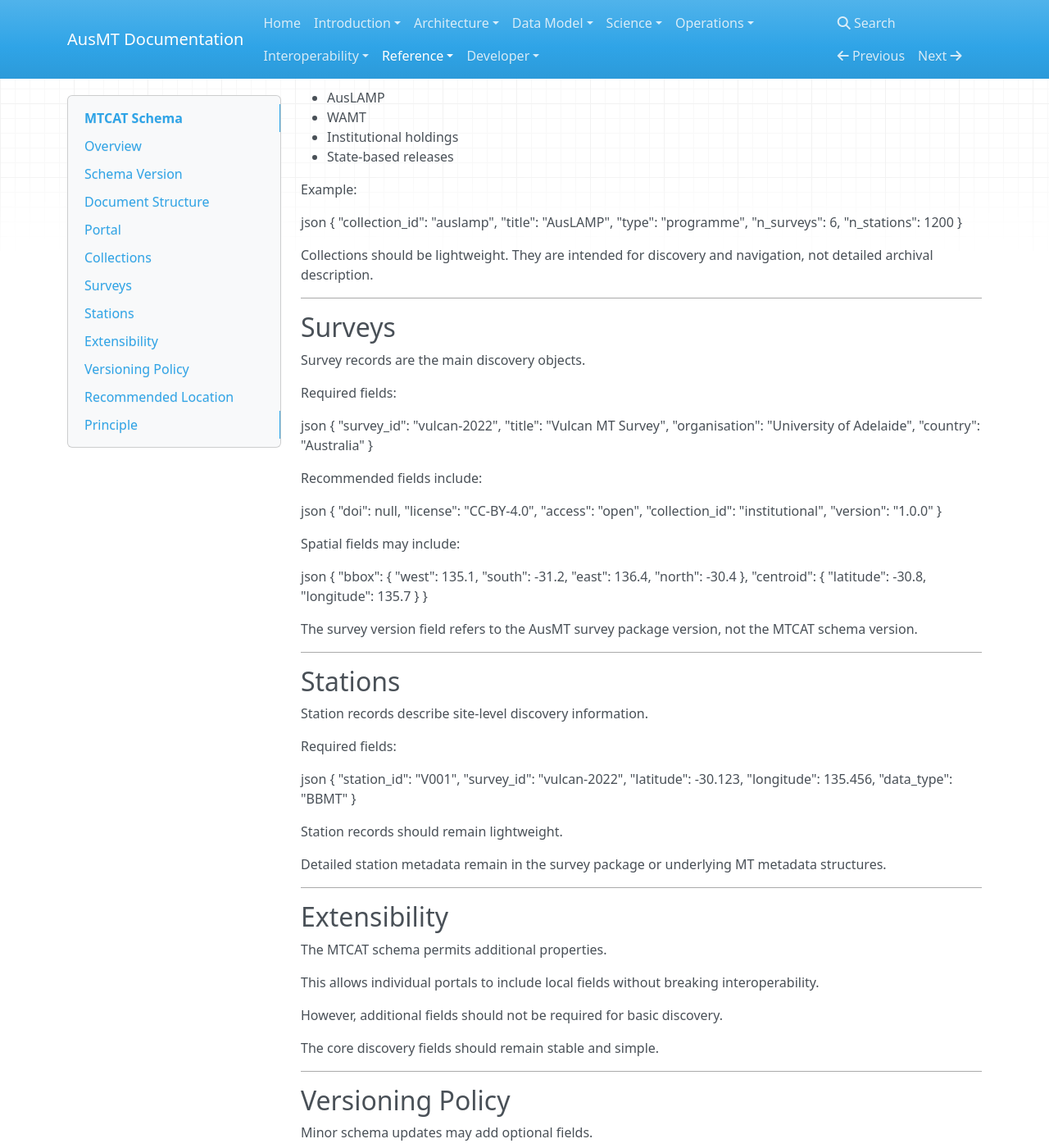
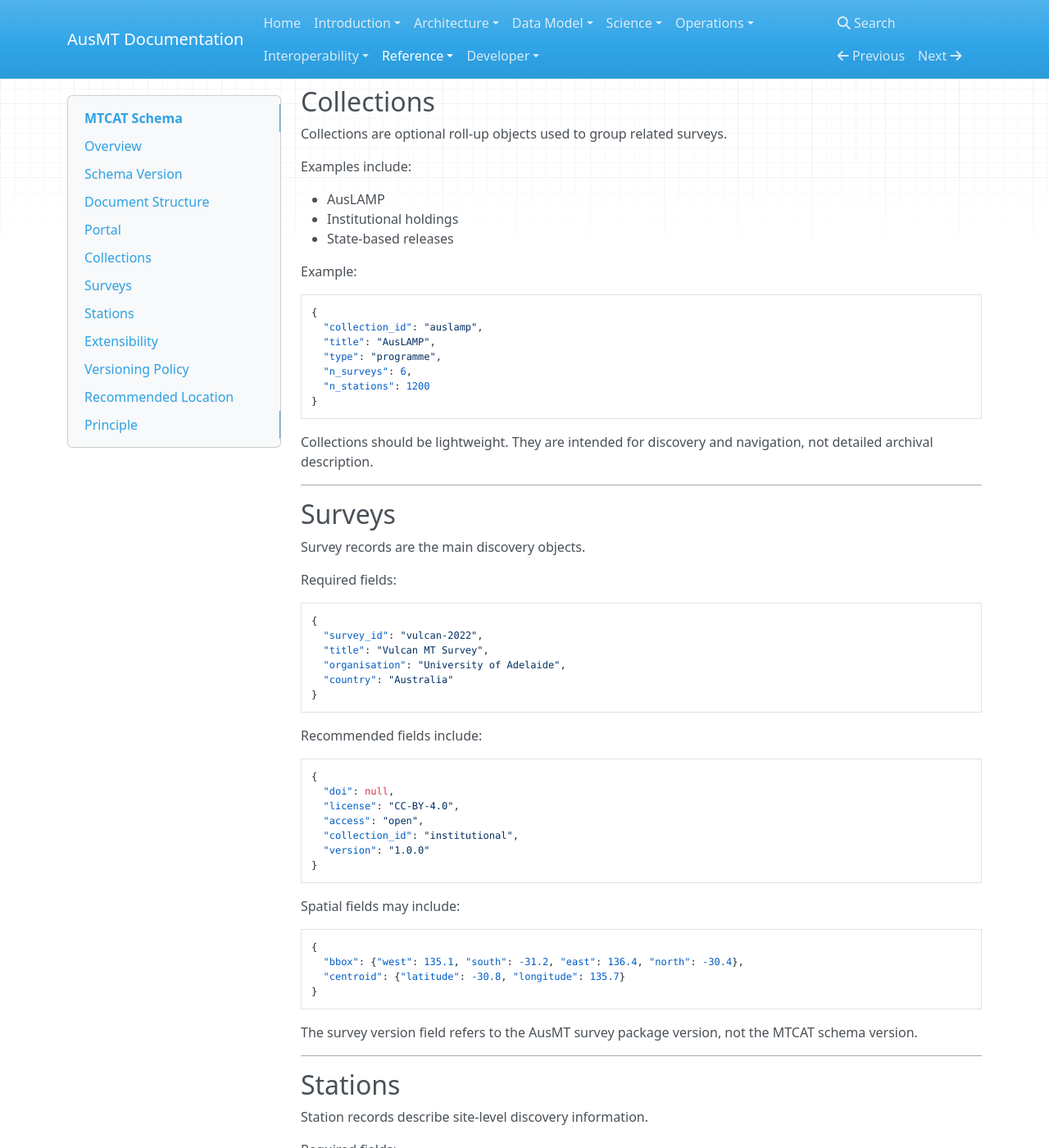
Before and after one commit to bvkay/ausmt, an MkDocs documentation site: the page built from docs/docs/reference/mtcat-schema.md, in a window 1280 px wide and 1400 px high, scrolled down 1587 px. Shown: the whole window at 82% size. Built offline with MkDocs 1.6.1, drawn with Linux system fonts in a browser that asks for light colours; nearby versions of some CDN libraries; some of the changed text lies outside the part shown.

Commit message:
docs: reference pages — repair broken JSON fences, anchor to shipped schema
mtcat-schema.md's seven example blocks had collapsed onto single lines (broken
code fences); reformatted, WAMT dropped, shipped schema location added
(engine/schema/mtcat.schema.json — its \ already matches the versioned-name
recommendation). glossary.md's Release entry now defers to versioning.md's
implementation status. manifest-schema.md and survey-yaml.md verified current
(C32 bundle formats, instruments[].pid, coordinate_resolution) — no changes.

````diff
--- a/docs/docs/reference/mtcat-schema.md
+++ b/docs/docs/reference/mtcat-schema.md
@@ -31,9 +31,11 @@ mtcat-1.1.schema.json
 mtcat-2.0.schema.json
 ```
 
-The schema identifier should also include the version:
+The schema identifier should also include the version (the shipped schema does):
 
-json "$id": "https://ausmt.org/schema/mtcat-1.0.schema.json"
+```json
+"$id": "https://ausmt.org/schema/mtcat-1.0.schema.json"
+```
 
 This makes schema validation explicit and avoids ambiguity when older MTCAT records are encountered.
 
@@ -68,7 +70,15 @@ The portal object describes the catalogue source.
 
 Required fields:
 
-json {   "portal_id": "ausmt",   "portal_name": "AusMT",   "schema": "mtcat",   "version": "1.0",   "generated_at": "2026-06-15T00:00:00Z" }
+```json
+{
+  "portal_id": "ausmt",
+  "portal_name": "AusMT",
+  "schema": "mtcat",
+  "version": "1.0",
+  "generated_at": "2026-06-15T00:00:00Z"
+}
+```
 
 The portal.version field records the MTCAT schema version used by the document.
 
@@ -81,13 +91,20 @@ Collections are optional roll-up objects used to group related surveys.
 Examples include:
 
 - AusLAMP
-- WAMT
 - Institutional holdings
 - State-based releases
 
 Example:
 
-json {   "collection_id": "auslamp",   "title": "AusLAMP",   "type": "programme",   "n_surveys": 6,   "n_stations": 1200 }
+```json
+{
+  "collection_id": "auslamp",
+  "title": "AusLAMP",
+  "type": "programme",
+  "n_surveys": 6,
+  "n_stations": 1200
+}
+```
 
 Collections should be lightweight. They are intended for discovery and navigation, not detailed archival description.
 
@@ -99,15 +116,35 @@ Survey records are the main discovery objects.
 
 Required fields:
 
-json {   "survey_id": "vulcan-2022",   "title": "Vulcan MT Survey",   "organisation": "University of Adelaide",   "country": "Australia" }
+```json
+{
+  "survey_id": "vulcan-2022",
+  "title": "Vulcan MT Survey",
+  "organisation": "University of Adelaide",
+  "country": "Australia"
+}
+```
 
 Recommended fields include:
 
-json {   "doi": null,   "license": "CC-BY-4.0",   "access": "open",   "collection_id": "institutional",   "version": "1.0.0" }
+```json
+{
+  "doi": null,
+  "license": "CC-BY-4.0",
+  "access": "open",
+  "collection_id": "institutional",
+  "version": "1.0.0"
+}
+```
 
 Spatial fields may include:
 
-json {   "bbox": {     "west": 135.1,     "south": -31.2,     "east": 136.4,     "north": -30.4   },   "centroid": {     "latitude": -30.8,     "longitude": 135.7   } }
+```json
+{
+  "bbox": {"west": 135.1, "south": -31.2, "east": 136.4, "north": -30.4},
+  "centroid": {"latitude": -30.8, "longitude": 135.7}
+}
+```
 
 The survey version field refers to the AusMT survey package version, not the MTCAT schema version.
 
@@ -119,7 +156,15 @@ Station records describe site-level discovery information.
 
 Required fields:
 
-json {   "station_id": "V001",   "survey_id": "vulcan-2022",   "latitude": -30.123,   "longitude": 135.456,   "data_type": "BBMT" }
+```json
+{
+  "station_id": "V001",
+  "survey_id": "vulcan-2022",
+  "latitude": -30.123,
+  "longitude": 135.456,
+  "data_type": "BBMT"
+}
+```
 
 Station records should remain lightweight.
 
````
Also changed, not shown: other parts of docs/docs/reference/mtcat-schema.md (+3 -4 lines), docs/docs/reference/glossary.md (+2 -1 lines).
